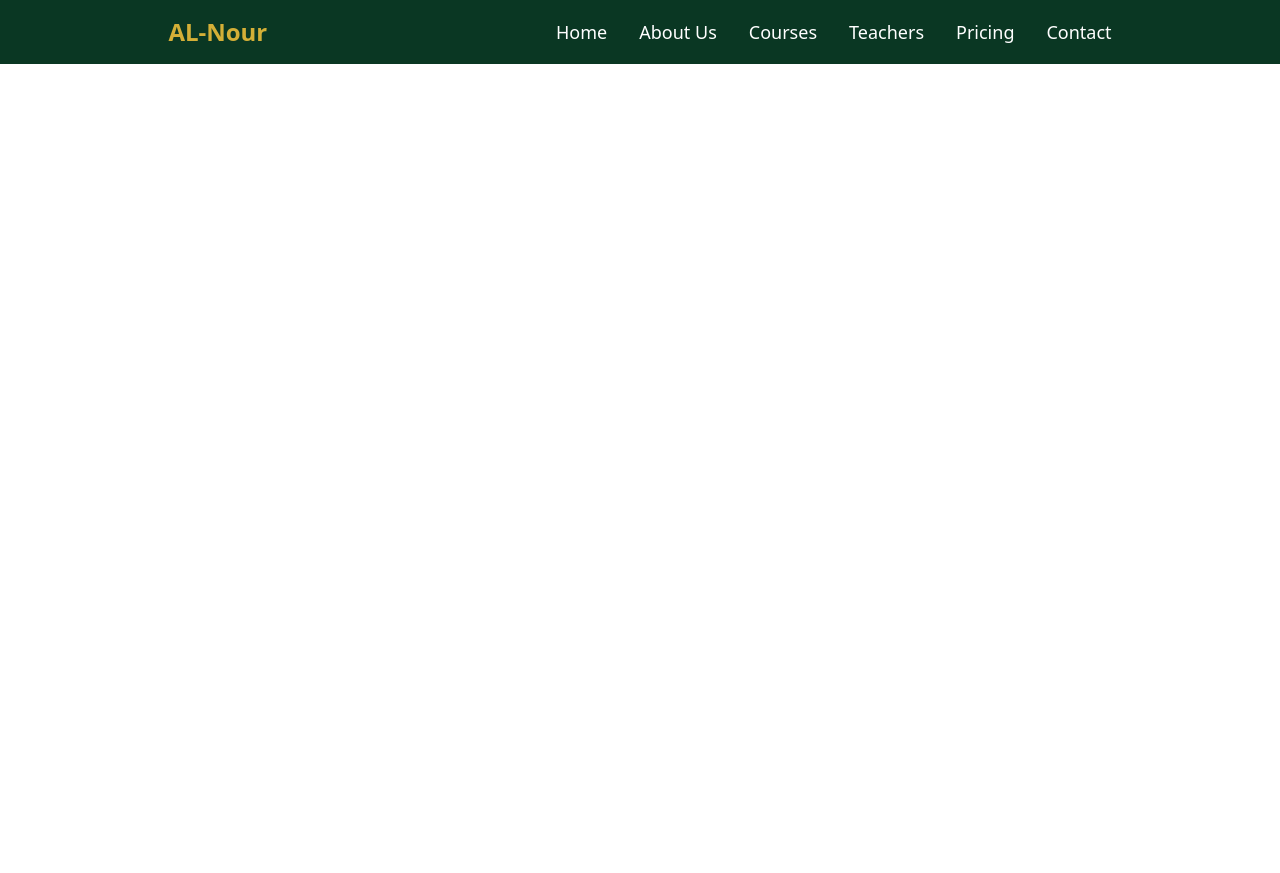
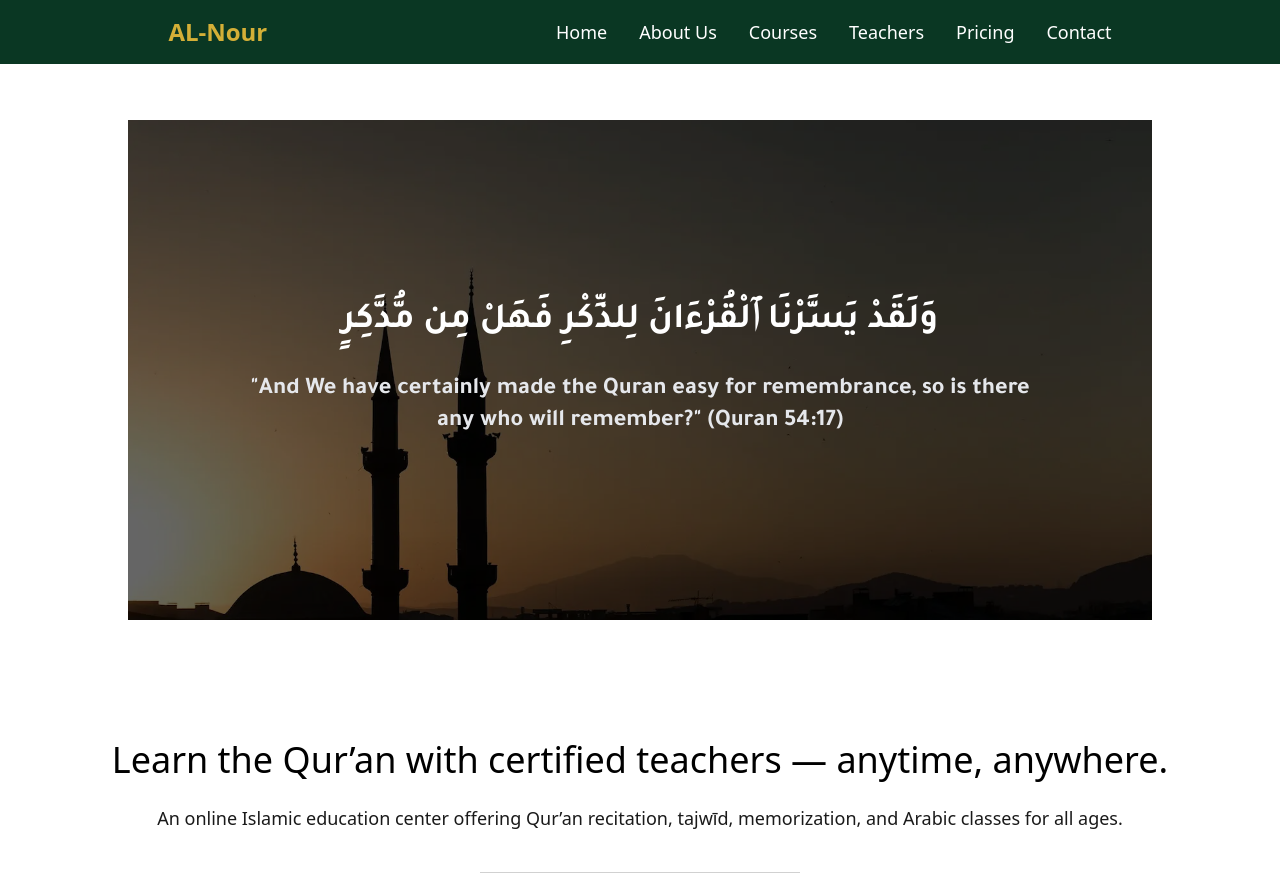
Before and after one commit to WissemJderi/al-nour, a React (Vite) app: page / in a window 1280 px wide. Before the commit the page ends 800 px from the top, so only its background shows below. Built offline with nearby package versions, Linux system fonts and the light colour scheme.

Commit message:
Create the hero section

```diff
--- a/src/App.jsx
+++ b/src/App.jsx
@@ -13,7 +13,7 @@ function App() {
   return (
     <>
       <Navbar />
-      {/* <Hero /> */}
+      <Hero />
       {/* <AboutUs /> */}
       {/* <CTA /> */}
       {/* <Courses /> */}
--- a/src/components/Hero.jsx
+++ b/src/components/Hero.jsx
@@ -1,8 +1,41 @@
+import React from "react";
 const Hero = () => {
   return (
-    <div>
-      <h1>Hero</h1>
-    </div>
+    <React.Fragment>
+      <section className="relative mx-auto md:my-30 max-w-5xl h-[500px] overflow-hidden">
+        <img
+          src="/hero-mosque.webp"
+          alt="Mosque"
+          className="w-full h-full object-cover"
+          loading="lazy"
+        />
+
+        {/* Dark Overlay */}
+        <div className="absolute inset-0 bg-black/60"></div>
+
+        {/* Quran Verse Text */}
+        <div className="absolute inset-0 flex items-center justify-center md:px-30 px-10 text-center font-tajawal ">
+          <h2 className="text-white text-2xl md:text-4xl font-semibold flex flex-col gap-6">
+            وَلَقَدْ يَسَّرْنَا ٱلْقُرْءَانَ لِلذِّكْرِ فَهَلْ مِن مُّدَّكِرٍ
+            <br />
+            <span className="text-lg md:text-2xl text-gray-200 mt-2 block">
+              "And We have certainly made the Quran easy for remembrance, so is
+              there any who will remember?" (Quran 54:17)
+            </span>
+          </h2>
+        </div>
+      </section>
+      <div className="my-10 font-medium text-center flex flex-col gap-6">
+        <h1 className="text-4xl">
+          Learn the Qur’an with certified teachers — anytime, anywhere.
+        </h1>
+        <p className="text-lg text-neutral-dark-gray">
+          An online Islamic education center offering Qur’an recitation, tajwīd,
+          memorization, and Arabic classes for all ages.
+        </p>
+      </div>
+      <hr className="text-neutral-dark-gray/20 mx-10 md:mx-120" />
+    </React.Fragment>
   );
 };
 
--- a/src/components/Navbar.jsx
+++ b/src/components/Navbar.jsx
@@ -5,7 +5,7 @@ const Navbar = () => {
   const [open, setOpen] = useState(false);
   const liStyle = "hover:text-accent transition cursor-pointer";
   return (
-    <nav className="w-full bg-primary text-white py-4 px-6 flex items-center md:justify-around justify-between">
+    <nav className="w-full bg-primary text-white py-4 px-6 flex items-center md:justify-around justify-between fixed top-0 left-0 z-50">
       <h1 className="text-accent font-bold text-2xl cursor-pointer">AL-Nour</h1>
 
       <ul className="hidden md:flex flex-row gap-8 text-lg">
```
Also changed, not shown: public/hero-mosque.webp (added).
